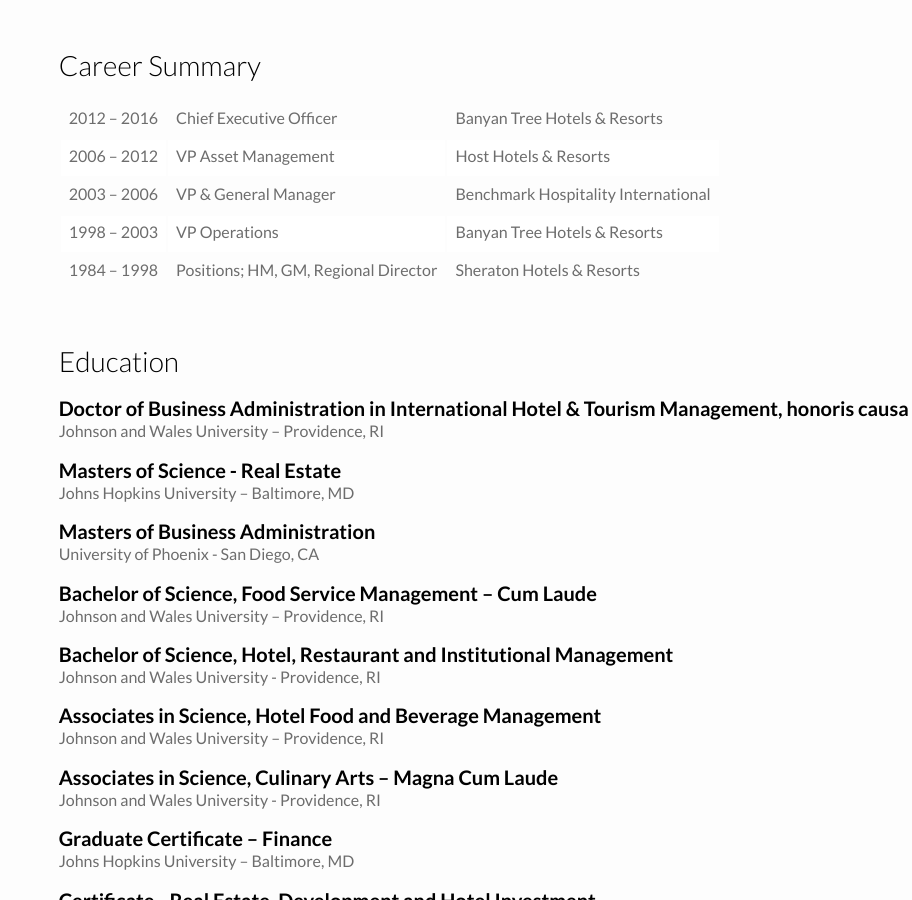
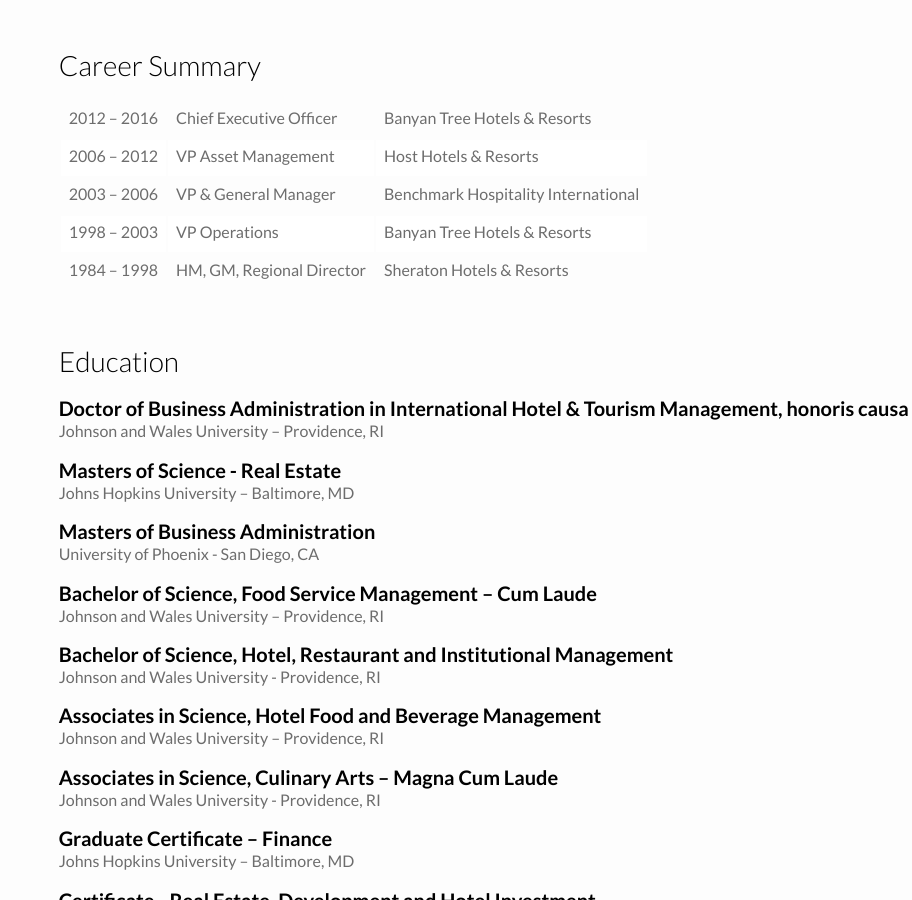
Before and after one commit to naher94/abid-butt.com, a Jekyll site: the page built from index.html, in a window 1280 px wide and 900 px high, scrolled down 3438 px. Shown: the whole window, without its empty margins (368-1280 px from the left). Built offline with Jekyll 4.4.1, drawn with Linux system fonts in a browser that asks for light colours.

Commit message:
Text Update

```diff
--- a/index.html
+++ b/index.html
@@ -69,7 +69,7 @@
           </tr>
           <tr>
             <th>1984 – 1998</th>
-            <th>Positions; HM, GM, Regional Director</th>
+            <th>HM, GM, Regional Director</th>
             <th>Sheraton Hotels & Resorts</th>
           </tr>
         </table>
```
Also changed, not shown: 2 other files.
